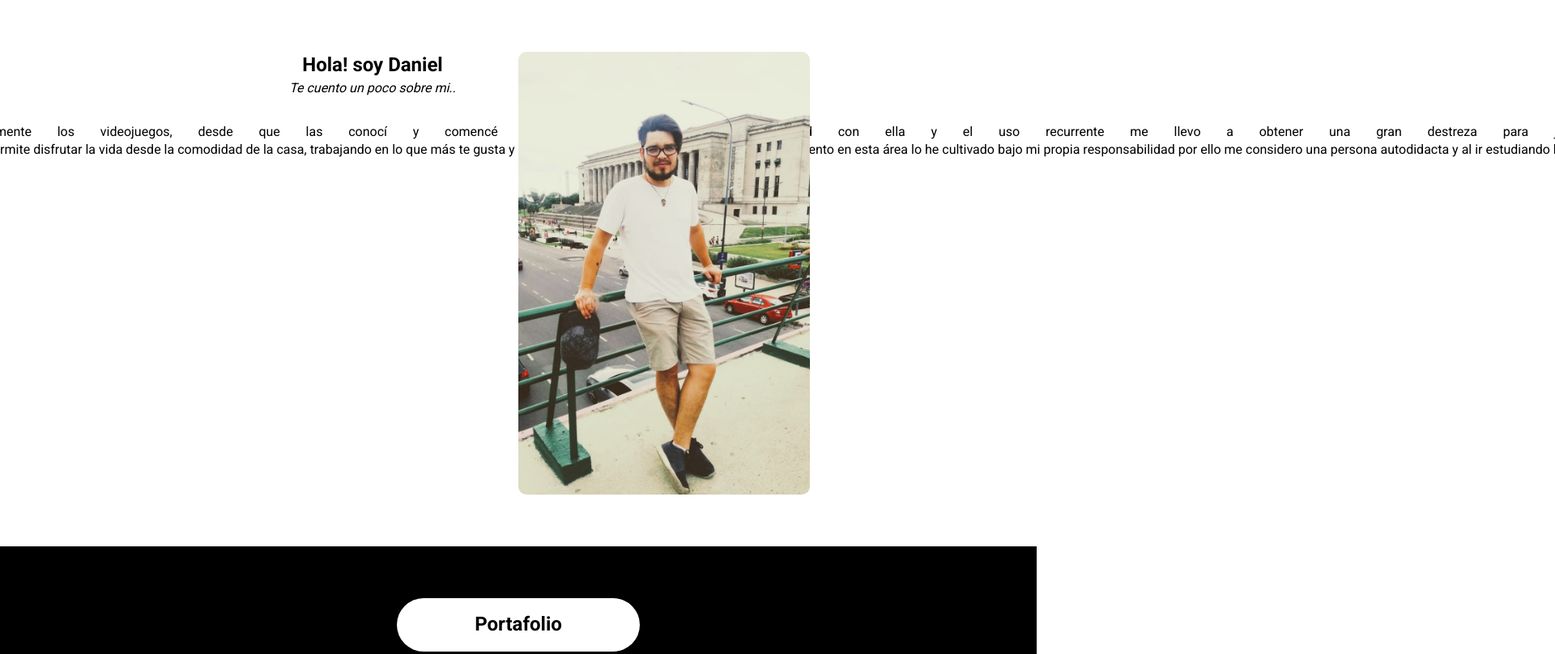
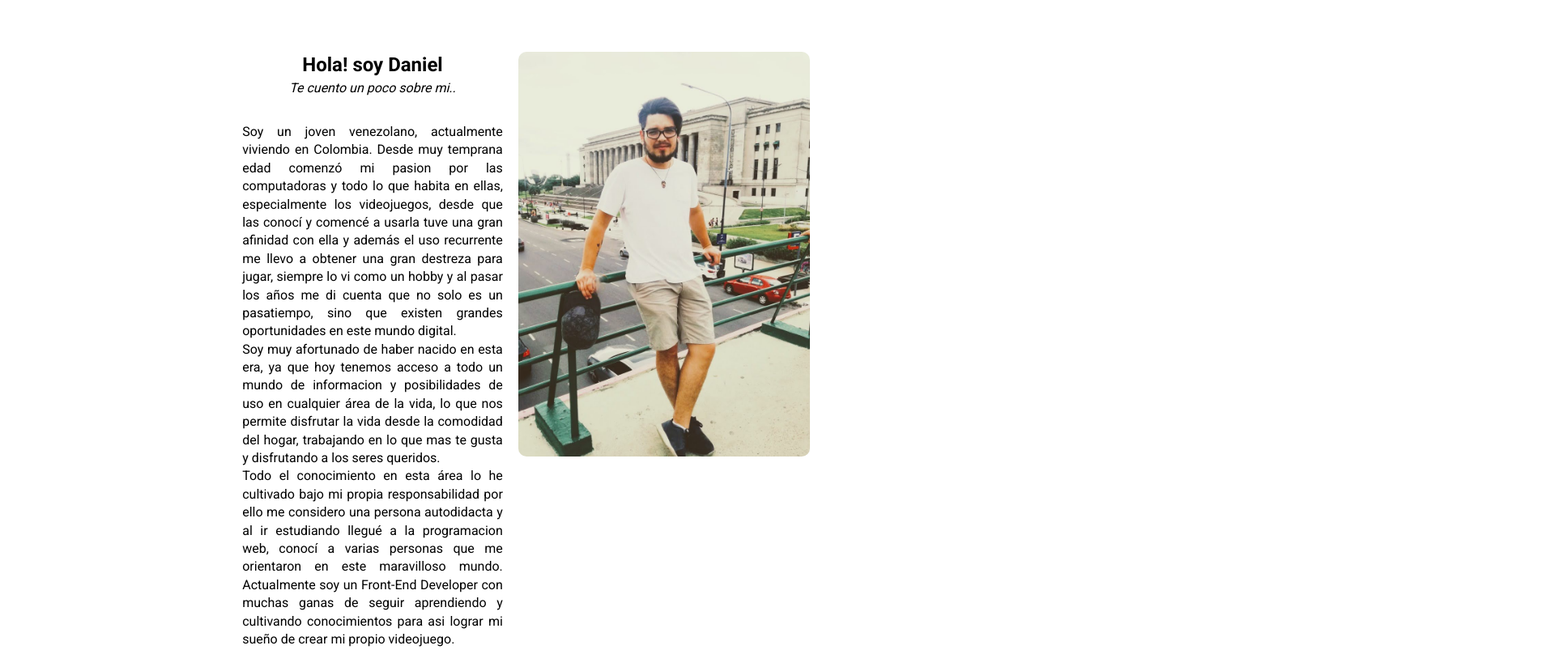
Before and after one commit to dandanidanm/Portafolio, a plain HTML site: page public/indexmain.html in a window 1280 px wide. Shown: the part 800-1608 px from the top of the page at 81% size, 1920 px wide, since content can reach past the window. Drawn offline with Linux system fonts and the light colour scheme.

Commit message:
corrigiendo errores en parrafo de la seccion acerca

```diff
--- a/public/indexmain.html
+++ b/public/indexmain.html
@@ -51,7 +51,7 @@
         <div class="opacidad">
           <h2>Hola! soy Daniel</h2>
           <i>Te cuento un poco sobre mi..</i>
-          <p>Soy un joven venezolano, actualmente viviendo en Colombia. Desde muy temprana edad comenzó mi pasión por las computadoras y todo lo que habitaba en ellas, especialmente los videojuegos, desde que las conocí y comencé a usarla tuve una gran afinidad con ella y el uso recurrente me llevo a obtener una gran destreza para jugar, siempre lo vi como un hobby y al pasar los años me di cuenta de que no solo es un pasatiempo, sino que existen grandes oportunidades en este mundo digital. Soy muy afortunado de haber nacido en esta era, ya que hoy tenemos acceso a todo un mundo de información y posibilidades de uso en cualquier área de la vida, lo que nos permite disfrutar la vida desde la comodidad de la casa, trabajando en lo que más te gusta y disfrutando a los seres queridos. Todo el conocimiento en esta área lo he cultivado bajo mi propia responsabilidad por ello me considero una persona autodidacta y al ir estudiando llegué a la programación web, conocí a varias personas que me orientaron en este maravilloso mundo. Actualmente soy un Front-end Developer con muchas ganas de seguir aprendiendo y cultivando conocimientos para así lograr mi sueño de crear mi propio videojuego.</p>
+          <p>Soy un joven venezolano, actualmente viviendo en Colombia. Desde muy temprana edad comenzó mi pasion por las computadoras y todo lo que habita en ellas, especialmente los videojuegos, desde que las conocí y comencé a usarla tuve una gran afinidad con ella y además el uso recurrente me llevo a obtener una gran destreza para jugar, siempre lo vi como un hobby y al pasar los años me di cuenta que no solo es un pasatiempo, sino que existen grandes oportunidades en este mundo digital. <br>Soy muy afortunado de haber nacido en esta era, ya que hoy tenemos acceso a todo un mundo de informacion y posibilidades de uso en cualquier área de la vida, lo que nos permite disfrutar la vida desde la comodidad del hogar, trabajando en lo que mas te gusta y disfrutando a los seres queridos. <br> Todo el conocimiento en esta área lo he cultivado bajo mi propia responsabilidad por ello me considero una persona autodidacta y al ir estudiando llegué a la programacion web, conocí a varias personas que me orientaron en este maravilloso mundo. Actualmente soy un Front-End Developer con muchas ganas de seguir aprendiendo y cultivando conocimientos para asi lograr mi sueño de crear mi propio videojuego.</p>
         </div>
         <figure>
           <img src="../src/assets/dann.jpg" alt="">
--- a/src/scss/_acerca.scss
+++ b/src/scss/_acerca.scss
@@ -4,20 +4,25 @@
   article{
 
     .opacidad{
+      max-width: 360px;
       width: 100%;
+      height: 100%;
       display: flex;
       flex-direction: column;
+      justify-content: center;
       align-items: center;
       padding: 0 1.2rem 1.5rem 1.2rem;
 
       p{
+        max-width: 360px;
         margin-top: 2rem;
         text-align: justify;
+
       }
     }
 
     figure{
-
+      max-height: 500px;
       img{
         width: 100%;
         height: 100%;
```
Also changed, not shown: index.html (+1 -1 lines), main.css, src/scss/style.css, 1 other file.
